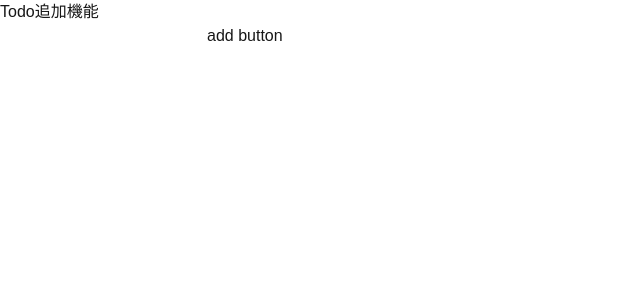
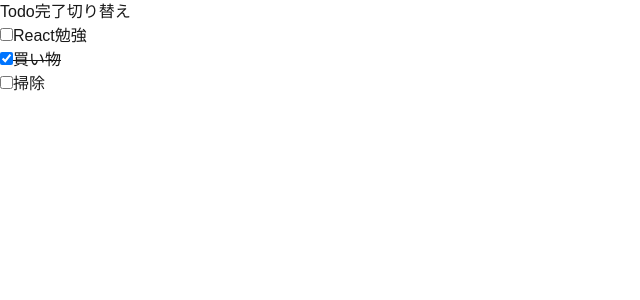
Before and after one commit to ryoma-creator/nextjs-ts-todo-app, a Next.js app: page / in a window 1280 px wide. Shown: the top 300 px of the page, without its empty margins (0-640 px from the left). Built offline with nearby package versions, Linux system fonts and the light colour scheme.

Commit message:
practice todo CRUD read

```diff
--- a/src/app/page.tsx
+++ b/src/app/page.tsx
@@ -1,56 +1,45 @@
-// React Todo CRUD段階的練習問題 - CREATE から始める
-// TypeScriptなしで、サクッと自信をつけるための練習問題です。
-// CRUD順序：Create → Read → Update → Delete で学びましょう。
-
 // ==============================================
-// 問題1: CREATE - Todo追加機能
+// 問題3: UPDATE - 完了/未完了の切り替え
 // ==============================================
-// 入力フィールドとボタンでTodoを追加する機能を作成してください
+// toggleTodo関数だけを完成させてください
 
 'use client'
 import { useState } from 'react';
 
-const TodoCreate = () => {
-  const [todos, setTodos] = useState([]);
-  const [inputText, setInputText] = useState("");
-  const [state, setState] = useState("");
+const TodoToggle = () => {
+  const [todos, setTodos] = useState([
+    { id: 1, text: "React勉強", completed: false },
+    { id: 2, text: "買い物", completed: true },
+    { id: 3, text: "掃除", completed: false }
+  ]);
 
-  const addTodo = () => {
-    // ここに追加機能を書いてください
-    // 新しいオブジェクトを作成して配列に追加
-    const newTodo = {
-      id: Date.now(),
-      text: state,
-      completed: false,
-    }
-    setTodos([...todos, newTodo]);
-    setInputText("");
+  const toggleTodo = (id) => {
+    // ここに切り替え機能を書いてください
+    // ヒント: map使って、idが一致するもののcompletedを!で反転
+    setTodos(todos.map(todo =>
+      todo.id === id ? {...todo, completed: !todo.completed} : todo
+    ));
   };
 
   return (
     <div>
-      <h2>Todo追加機能</h2>
-      {/* ここに入力フィールドと追加ボタンを書いてください */}
-      <div>
-        <input
-         type="text"
-         value={state}
-         onChange={(e)=>setState(e.target.value)}
-         />
-        <button
-          onClick={addTodo}
-        >
-          add button
-        </button>
-      </div>
-
+      <h2>Todo完了切り替え</h2>
       <ul>
         {todos.map((todo) => (
-          <li key={todo.id}>{todo.text}</li>
+          <li key={todo.id}>
+            <input
+              type="checkbox"
+              checked={todo.completed}
+              onChange={() => toggleTodo(todo.id)}
+            />
+            <span style={{textDecoration: todo.completed ? 'line-through' : 'none'}}>
+              {todo.text}
+            </span>
+          </li>
         ))}
       </ul>
     </div>
   );
 };
 
-export default TodoCreate;
+export default TodoToggle;
```
